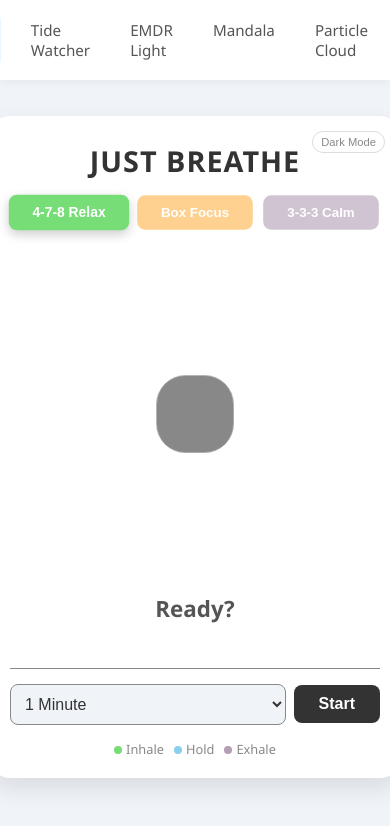
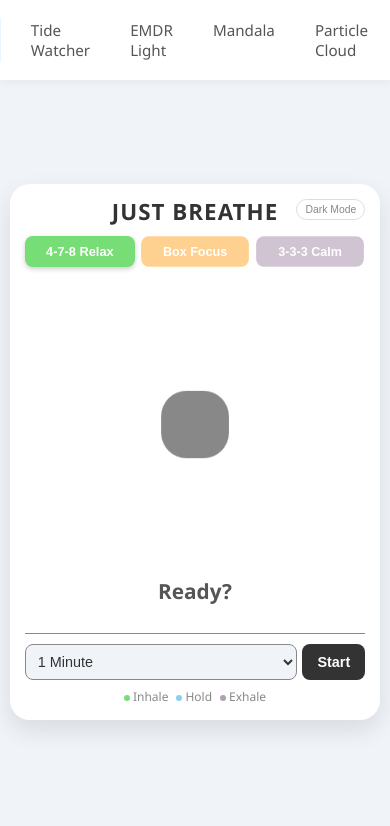
Before and after one commit to themann00/justbreathe, a plain HTML site: page index.html in a window 390 px wide. Drawn offline with Linux system fonts and the light colour scheme.

Commit message:
Improve mobile styles and layout adjustments
Refactor styles for better mobile responsiveness and compactness.

```diff
--- a/index.html
+++ b/index.html
@@ -31,43 +31,50 @@
             color: var(--text-main);
             transition: background-color 0.3s ease, color 0.3s ease;
             margin: 0;
+            /* LOCK THE VIEWPORT */
+            height: 100dvh; /* Dynamic Viewport Height handles mobile browser bars */
+            overflow: hidden; /* Ban scrolling entirely */
             display: flex;
             flex-direction: column;
             align-items: center;
-            /* Center vertically, but allow scroll on tiny screens */
+            /* nav.js adds ~60px top padding, we center in the REMAINING space */
             justify-content: center;
-            min-height: 100vh;
-            /* Padding top accounts for Nav Bar (approx 60px) + breathing room */
-            padding: 70px 10px 10px 10px;
             box-sizing: border-box;
-            overscroll-behavior: none; /* Prevents bounce effect on mobile */
         }
 
         .widget-container {
             position: relative;
             background: var(--container-bg);
-            /* Tighter padding for mobile */
-            padding: 25px 20px 20px 20px;
             border-radius: 20px;
             box-shadow: 0 10px 25px var(--shadow);
             text-align: center;
-            width: 100%;
+
+            width: 95%;
             max-width: 480px;
-            /* Flex layout to distribute space evenly inside the card */
+
+            /* CALCULATE EXACT HEIGHT TO FIT SCREEN MINUS NAV */
+            /* 100dvh - 80px (approx Nav height + margin) */
+            max-height: calc(100dvh - 80px);
+
+            /* Vertical Flex Layout */
             display: flex;
             flex-direction: column;
-            justify-content: space-between;
+            justify-content: space-evenly; /* Distribute vertical space evenly */
+            padding: 15px; /* Minimal padding */
+            box-sizing: border-box;
+
             transition: background-color 0.3s ease, box-shadow 0.3s ease;
         }
 
-        /* --- TITLE STYLE --- */
+        /* --- TITLE STYLE (Compact) --- */
         .app-title {
-            margin: 0 0 15px 0; /* Reduced margin */
-            font-size: 1.8rem;  /* Slightly smaller */
+            margin: 0;
+            font-size: 1.4rem; /* Smaller for mobile */
             font-weight: 800;
             letter-spacing: 1px;
             color: var(--text-main);
             text-transform: uppercase;
+            line-height: 1.2;
         }
 
         /* Toggle Switch */
@@ -80,43 +87,33 @@
             color: var(--text-muted);
             padding: 4px 8px;
             border-radius: 12px;
-            font-size: 0.7rem;
+            font-size: 0.65rem;
             cursor: pointer;
-            transition: all 0.2s;
             z-index: 10;
         }
 
-        .theme-switch:hover {
-            color: var(--text-main);
-            border-color: var(--text-main);
-        }
-
-        /* Tech Buttons */
+        /* Tech Buttons (Compact) */
         .tech-buttons {
             display: flex;
-            gap: 8px;
-            justify-content: center;
-            margin-bottom: 15px; /* Reduced margin */
+            gap: 5px;
             width: 100%;
+            margin: 10px 0;
         }
 
         .tech-btn {
             flex: 1;
-            padding: 10px 2px; /* Tighter padding */
+            padding: 8px 2px;
             border: none;
             border-radius: 8px;
-            font-size: 0.85rem;
+            font-size: 0.8rem;
             font-weight: 600;
             color: white;
             cursor: pointer;
             opacity: 0.6;
             transform: scale(0.98);
-            transition: all 0.2s;
         }
 
-        .tech-btn:hover { opacity: 0.8; }
-        .tech-btn.active { opacity: 1; transform: scale(1.02); box-shadow: 0 4px 10px rgba(0,0,0,0.2); }
-
+        .tech-btn.active { opacity: 1; transform: scale(1); box-shadow: 0 2px 5px rgba(0,0,0,0.2); }
         .btn-478 { background-color: #77dd77; }
         .btn-box { background-color: #FFB347; }
         .btn-333 { background-color: #b39eb5; }
@@ -125,65 +122,63 @@
         canvas {
             display: block;
             margin: 0 auto;
+            width: auto;
+
+            /* THE KEY FIX: */
+            /* Allow canvas to shrink if screen is small, but cap it at 35% of screen height */
+            max-height: 35vh;
             max-width: 100%;
-            /* Limit height on mobile so controls aren't pushed off */
-            max-height: 40vh;
-            width: auto;
             object-fit: contain;
+            flex-shrink: 1; /* Allow this element to shrink if needed */
         }
 
         .status-text {
-            font-size: 1.4rem;
+            font-size: 1.3rem;
             font-weight: 600;
-            margin-top: 10px;
             color: var(--text-sub);
-            min-height: 1.8rem;
+            margin: 5px 0;
         }
 
         .timer-text {
             font-size: 0.9rem;
             color: var(--text-muted);
-            margin-bottom: 15px;
-            min-height: 1.2rem;
+            margin-bottom: 5px;
+            min-height: 1.1rem;
         }
 
         .controls {
-            margin-top: 10px;
             border-top: 1px solid var(--text-muted);
-            padding-top: 15px;
+            padding-top: 10px;
             display: flex;
             flex-direction: column;
-            gap: 10px;
-            align-items: center;
+            gap: 8px;
+            width: 100%;
         }
 
         .input-group {
             display: flex;
-            gap: 8px;
-            align-items: center;
-            justify-content: center;
+            gap: 5px;
             width: 100%;
         }
 
         select {
-            padding: 10px;
+            padding: 8px;
             border-radius: 8px;
             border: 1px solid var(--text-muted);
-            font-size: 1rem;
+            font-size: 0.9rem;
             background-color: var(--bg-color);
             color: var(--text-main);
             flex-grow: 1;
         }
 
         .action-btn {
-            padding: 10px 25px;
+            padding: 8px 15px;
             background-color: var(--text-main);
             color: var(--container-bg);
             border: none;
             border-radius: 8px;
-            font-size: 1rem;
+            font-size: 0.9rem;
             cursor: pointer;
-            transition: all 0.2s;
             font-weight: bold;
             white-space: nowrap;
         }
@@ -195,32 +190,25 @@
         }
 
         .session-info {
-            font-size: 0.9rem;
+            font-size: 0.8rem;
             color: var(--text-sub);
             background: var(--bg-color);
-            padding: 5px 15px;
-            border-radius: 15px;
+            padding: 3px 10px;
+            border-radius: 10px;
             display: none;
-            margin-bottom: 10px;
+            margin-bottom: 5px;
         }
 
         .legend {
-            font-size: 0.8rem;
+            font-size: 0.75rem;
             color: var(--text-muted);
-            margin-top: 5px;
             display: flex;
             justify-content: center;
-            gap: 10px;
+            gap: 8px;
             flex-wrap: wrap;
         }
 
-        .dot {
-            height: 8px;
-            width: 8px;
-            border-radius: 50%;
-            display: inline-block;
-            margin-right: 4px;
-        }
+        .dot { height: 6px; width: 6px; border-radius: 50%; display: inline-block; margin-right: 3px; }
     </style>
 </head>
 <body>
@@ -273,7 +261,7 @@
     const legendDiv = document.getElementById('legend');
     const techButtons = document.querySelectorAll('.tech-btn');
 
-    // Adjusted sizes for smaller canvas default
+    // Canvas sizing setup
     const centerX = canvas.width / 2;
     const centerY = canvas.height / 2;
     const minSize = 80;
```
